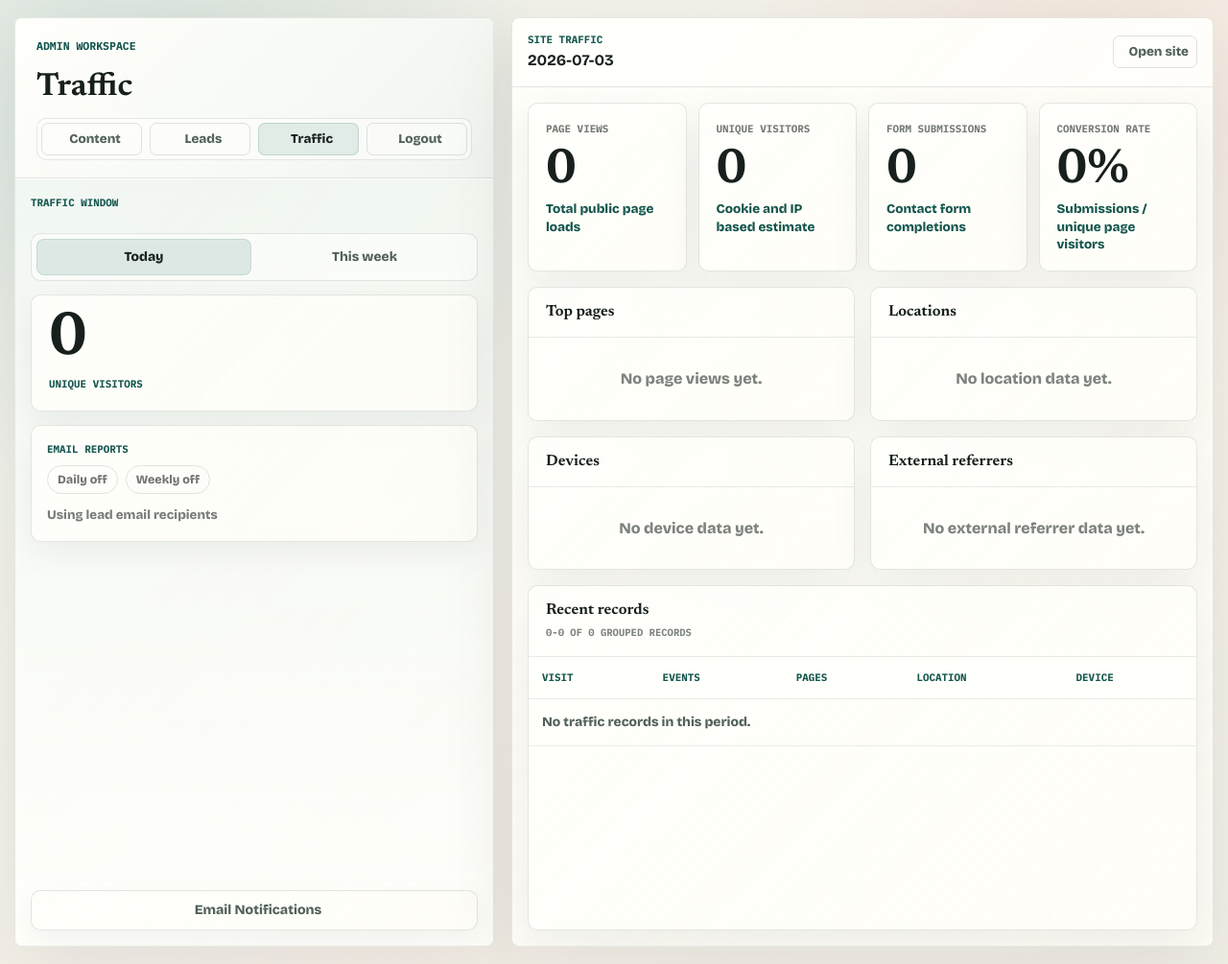
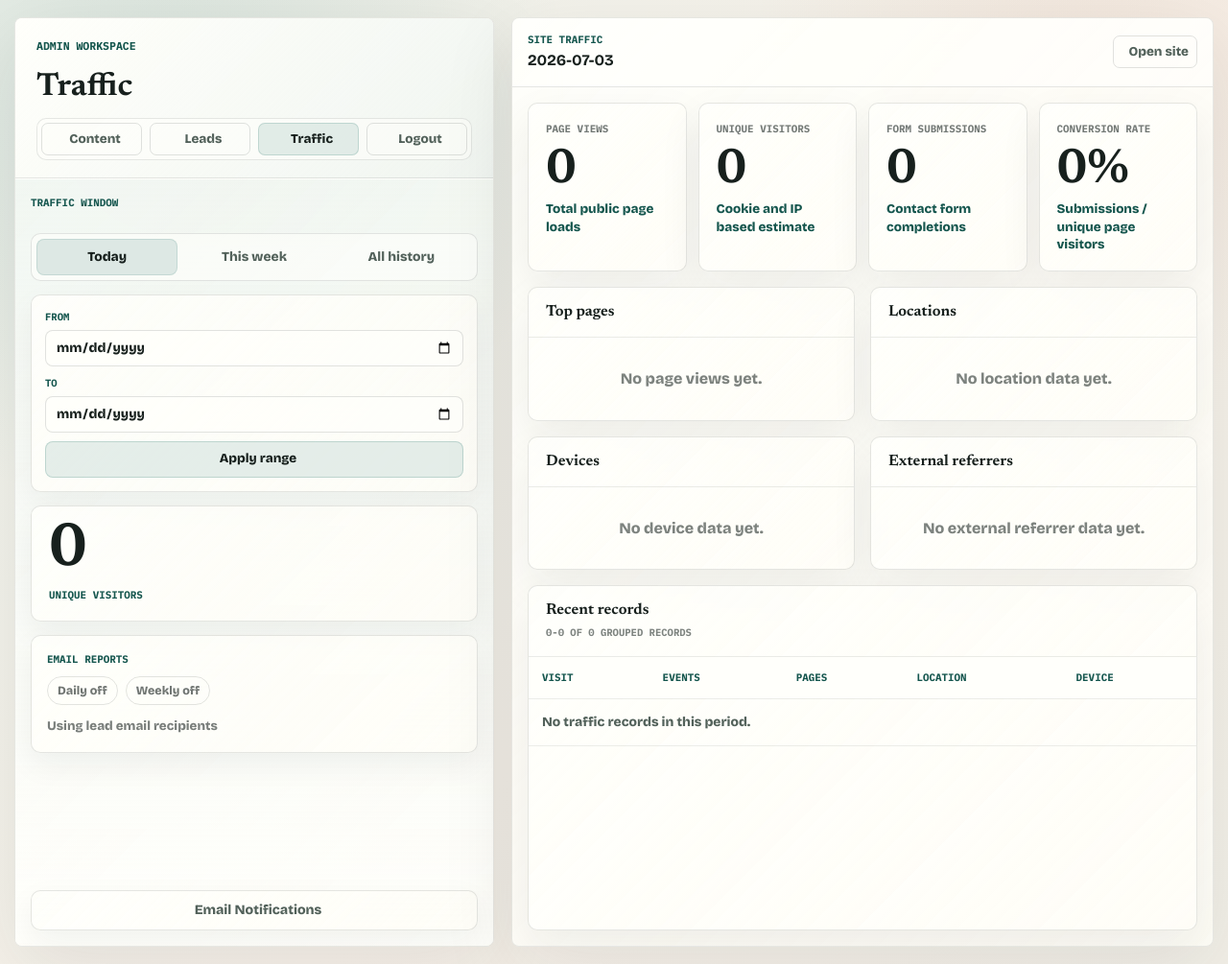
Before and after one commit to Ha22yX/onlypt-recruiting, a Flask app: page /admin/traffic in a window 1280 px wide. Shown: the whole page at 96% size. Run offline with Flask 3, Linux system fonts and the light colour scheme; the visitor is signed in with stand-in values (Sample User, id 1); some libraries are stand-ins or nearby versions.

Commit message:
Add historical traffic date filtering

```diff
--- a/app.py
+++ b/app.py
@@ -717,7 +717,7 @@ def group_traffic_events(events: list[dict[str, object]]) -> list[dict[str, obje
     return grouped
 
 
-def summarize_traffic(start: datetime, end: datetime) -> dict[str, object]:
+def summarize_traffic(start: datetime | None, end: datetime | None) -> dict[str, object]:
     events = iter_traffic_events(start, end)
     page_views = [event for event in events if event.get("type") == "page_view"]
     form_submissions = [event for event in events if event.get("type") == "form_submission"]
@@ -738,8 +738,8 @@ def summarize_traffic(start: datetime, end: datetime) -> dict[str, object]:
     views_per_visitor = round((len(page_views) / len(page_visit_groups)), 1) if page_visit_groups else 0
 
     return {
-        "start": start.isoformat(),
-        "end": end.isoformat(),
+        "start": start.isoformat() if start else "",
+        "end": end.isoformat() if end else "",
         "events": events,
         "visit_groups": visit_groups,
         "totals": {
@@ -1989,13 +1989,52 @@ def admin_leads():
 @admin_required
 def admin_traffic():
     period = request.args.get("period", "day")
-    if period not in {"day", "week"}:
+    if period not in {"day", "week", "range", "all"}:
         period = "day"
     try:
         records_page = max(1, int(request.args.get("records_page", "1")))
     except ValueError:
         records_page = 1
-    start, end = period_bounds(period)
+
+    def parse_local_date(value: str) -> datetime | None:
+        try:
+            parsed = datetime.strptime(value, "%Y-%m-%d")
+        except (TypeError, ValueError):
+            return None
+        return parsed.replace(tzinfo=SITE_TIMEZONE)
+
+    today_local = datetime.now(SITE_TIMEZONE)
+    date_value = request.args.get("date", "").strip()
+    range_start_value = request.args.get("start", "").strip()
+    range_end_value = request.args.get("end", "").strip()
+    filter_args: dict[str, str] = {"period": period}
+
+    if period == "all":
+        start = None
+        end = None
+        period_label = "All history"
+    elif period == "range":
+        local_start = parse_local_date(range_start_value) or (today_local - timedelta(days=6)).replace(
+            hour=0, minute=0, second=0, microsecond=0
+        )
+        local_end = parse_local_date(range_end_value) or today_local.replace(hour=0, minute=0, second=0, microsecond=0)
+        if local_end < local_start:
+            local_start, local_end = local_end, local_start
+        start = local_start.replace(hour=0, minute=0, second=0, microsecond=0).astimezone(timezone.utc)
+        end = (local_end.replace(hour=0, minute=0, second=0, microsecond=0) + timedelta(days=1)).astimezone(timezone.utc)
+        range_start_value = local_start.strftime("%Y-%m-%d")
+        range_end_value = local_end.strftime("%Y-%m-%d")
+        filter_args.update({"start": range_start_value, "end": range_end_value})
+        period_label = traffic_period_label(start, end)
+    else:
+        reference = parse_local_date(date_value) or today_local
+        reference = reference.replace(hour=12, minute=0, second=0, microsecond=0)
+        start, end = period_bounds(period, reference)
+        date_value = reference.strftime("%Y-%m-%d")
+        if request.args.get("date"):
+            filter_args["date"] = date_value
+        period_label = traffic_period_label(start, end)
+
     summary = summarize_traffic(start, end)
     records_per_page = 20
     recent_groups = summary.get("recent_groups", [])
@@ -2005,12 +2044,19 @@ def admin_traffic():
     page_start = (records_page - 1) * records_per_page
     page_end = page_start + records_per_page
     paginated_records = recent_groups[page_start:page_end] if isinstance(recent_groups, list) else []
+    prev_args = {**filter_args, "records_page": records_page - 1}
+    next_args = {**filter_args, "records_page": records_page + 1}
     report_config = traffic_report_config()
     return render_template(
         "admin_traffic.html",
         page="admin-traffic",
         period=period,
-        period_label=traffic_period_label(start, end),
+        period_label=period_label,
+        traffic_filter={
+            "date": date_value,
+            "start": range_start_value,
+            "end": range_end_value,
+        },
         summary=summary,
         recent_records=paginated_records,
         records_pagination={
@@ -2020,6 +2066,8 @@ def admin_traffic():
             "per_page": records_per_page,
             "start": page_start + 1 if total_records else 0,
             "end": min(page_end, total_records),
+            "prev_url": url_for("admin_traffic", **prev_args) if records_page > 1 else "",
+            "next_url": url_for("admin_traffic", **next_args) if records_page < total_pages else "",
         },
         report_config=report_config,
     )
--- a/static/css/admin.css
+++ b/static/css/admin.css
@@ -2115,7 +2115,7 @@
 
 .traffic-period-switch {
   display: grid;
-  grid-template-columns: 1fr 1fr;
+  grid-template-columns: repeat(3, minmax(0, 1fr));
   gap: 6px;
   padding: 5px;
   border: 1px solid rgba(24, 33, 31, 0.11);
@@ -2145,6 +2145,72 @@
   background: rgba(220, 232, 227, 0.92);
   color: var(--ink);
   box-shadow: inset 0 0 0 1px rgba(29, 111, 103, 0.13);
+}
+
+.traffic-range-form {
+  display: grid;
+  gap: 9px;
+  padding: 14px;
+  border: 1px solid rgba(24, 33, 31, 0.11);
+  border-radius: 10px;
+  background:
+    linear-gradient(135deg, rgba(255, 255, 251, 0.78), rgba(255, 253, 246, 0.56)),
+    rgba(255, 255, 251, 0.42);
+  box-shadow: 0 12px 32px rgba(24, 33, 31, 0.05);
+}
+
+.traffic-range-form label {
+  display: grid;
+  gap: 5px;
+}
+
+.traffic-range-form span {
+  color: var(--teal-dark);
+  font-family: var(--mono);
+  font-size: 0.66rem;
+  font-weight: 850;
+  text-transform: uppercase;
+}
+
+.traffic-range-form input {
+  min-height: 38px;
+  width: 100%;
+  padding: 0 10px;
+  border: 1px solid rgba(24, 33, 31, 0.13);
+  border-radius: 8px;
+  background: rgba(255, 255, 251, 0.78);
+  color: var(--ink);
+  font: inherit;
+  font-size: 0.86rem;
+  font-weight: 750;
+}
+
+.traffic-range-form button {
+  min-height: 38px;
+  display: inline-flex;
+  align-items: center;
+  justify-content: center;
+  gap: 8px;
+  border: 1px solid rgba(29, 111, 103, 0.2);
+  border-radius: 8px;
+  background: rgba(220, 232, 227, 0.72);
+  color: var(--ink);
+  font: inherit;
+  font-size: 0.84rem;
+  font-weight: 850;
+  transition: transform 180ms ease, border-color 180ms ease, background 180ms ease;
+}
+
+.traffic-range-form button:hover,
+.traffic-range-form button:focus-visible {
+  transform: translateY(-1px);
+  border-color: rgba(29, 111, 103, 0.36);
+  background: rgba(220, 232, 227, 0.96);
+}
+
+.traffic-range-form svg {
+  width: 16px;
+  height: 16px;
 }
 
 .traffic-report-status {
--- a/templates/admin_base.html
+++ b/templates/admin_base.html
@@ -9,7 +9,7 @@
     <link rel="preconnect" href="https://fonts.gstatic.com" crossorigin>
     <link href="https://fonts.googleapis.com/css2?family=Bricolage+Grotesque:wght@400;500;600;700;800&family=IBM+Plex+Mono:wght@500;600;700&family=Newsreader:opsz,wght@6..72,500;6..72,650&display=swap" rel="stylesheet">
     <link rel="stylesheet" href="{{ url_for('static', filename='css/styles.css') }}">
-    <link rel="stylesheet" href="{{ url_for('static', filename='css/admin.css') }}?v=20260707-traffic-row-affordance1">
+    <link rel="stylesheet" href="{{ url_for('static', filename='css/admin.css') }}?v=20260707-traffic-history-range1">
     <script src="https://unpkg.com/lucide@latest" defer></script>
     {% block extra_head %}{% endblock %}
   </head>
--- a/templates/admin_traffic.html
+++ b/templates/admin_traffic.html
@@ -22,7 +22,23 @@
       <div class="traffic-period-switch" aria-label="Traffic period">
         <a class="{{ 'active' if period == 'day' else '' }}" href="{{ url_for('admin_traffic', period='day') }}">Today</a>
         <a class="{{ 'active' if period == 'week' else '' }}" href="{{ url_for('admin_traffic', period='week') }}">This week</a>
+        <a class="{{ 'active' if period == 'all' else '' }}" href="{{ url_for('admin_traffic', period='all') }}">All history</a>
       </div>
+      <form class="traffic-range-form" action="{{ url_for('admin_traffic') }}" method="get">
+        <input type="hidden" name="period" value="range">
+        <label>
+          <span>From</span>
+          <input type="date" name="start" value="{{ traffic_filter.start }}">
+        </label>
+        <label>
+          <span>To</span>
+          <input type="date" name="end" value="{{ traffic_filter.end }}">
+        </label>
+        <button type="submit">
+          <i data-lucide="calendar-search"></i>
+          Apply range
+        </button>
+      </form>
       <div class="admin-leads-stat">
         <strong>{{ summary.totals.unique_visitors }}</strong>
         <span>unique visitors</span>
@@ -201,9 +217,9 @@
         </div>
         {% if records_pagination.pages > 1 %}
           <nav class="traffic-pagination" aria-label="Recent records pages">
-            <a class="{{ 'disabled' if records_pagination.page <= 1 else '' }}" href="{{ url_for('admin_traffic', period=period, records_page=records_pagination.page - 1) }}">Previous</a>
+            <a class="{{ 'disabled' if records_pagination.page <= 1 else '' }}" href="{{ records_pagination.prev_url or '#' }}">Previous</a>
             <span>Page {{ records_pagination.page }} of {{ records_pagination.pages }}</span>
-            <a class="{{ 'disabled' if records_pagination.page >= records_pagination.pages else '' }}" href="{{ url_for('admin_traffic', period=period, records_page=records_pagination.page + 1) }}">Next</a>
+            <a class="{{ 'disabled' if records_pagination.page >= records_pagination.pages else '' }}" href="{{ records_pagination.next_url or '#' }}">Next</a>
           </nav>
         {% endif %}
       </section>
```
